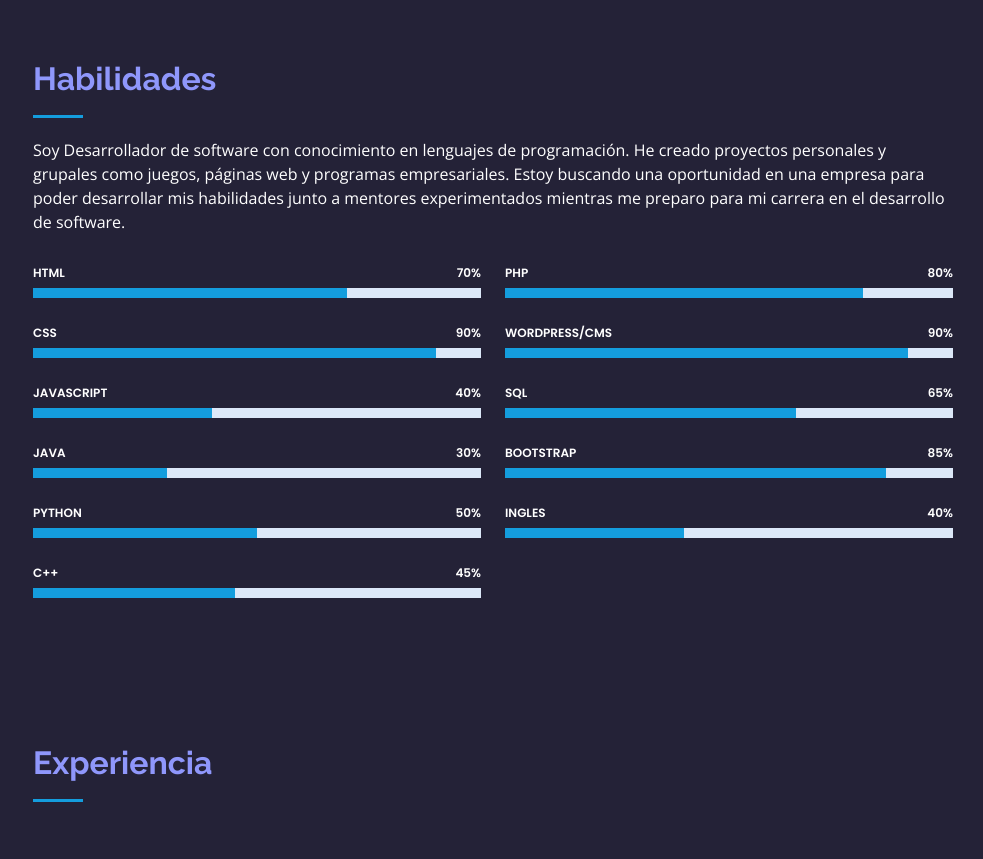
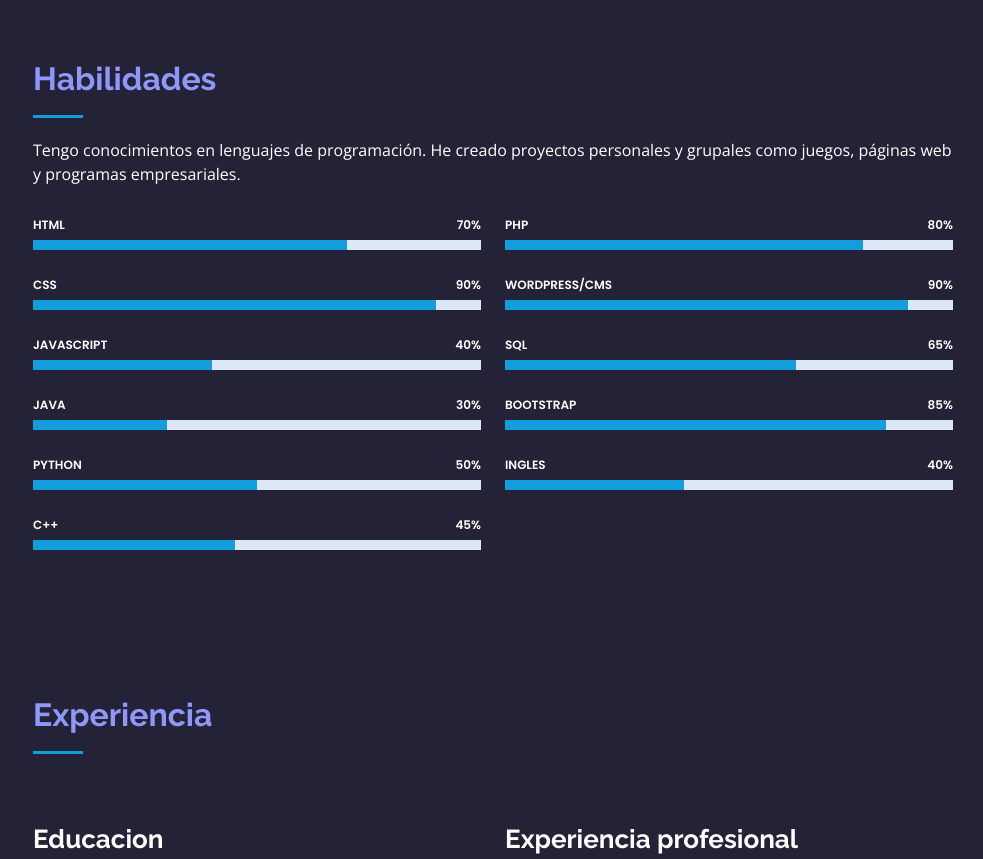
Before and after one commit to JackMG25/Portafolio-web, a plain HTML site: page index.html in a window 1280 px wide. Shown: the part 1360-2219 px from the top of the page, without its empty margins (297-1280 px from the left). Drawn offline with nearby package versions, Linux system fonts and the light colour scheme.

Commit message:
Update index.html
0.2

```diff
--- a/index.html
+++ b/index.html
@@ -188,11 +188,9 @@
         <div class="section-title">
           <h2>Habilidades</h2>
           <p>
-            Soy Desarrollador de software con conocimiento en lenguajes de programación. He creado proyectos personales
+            Tengo conocimientos en lenguajes de programación. He creado proyectos personales
             y grupales como juegos, páginas web y
             programas empresariales.
-            Estoy buscando una oportunidad en una empresa para poder desarrollar mis habilidades junto a mentores
-            experimentados mientras me preparo para mi carrera en el desarrollo de software.
           </p>
         </div>
 
@@ -779,8 +777,7 @@
               <div class="email">
                 <i class="bi bi-envelope"></i>
                 <h4>Correo:</h4>
-                <p>matosmogollonjack@gmail.com <br>
-                jackmtmg@gmail.com
+                <p>matosmogollonjack@gmail.com
                 </p>
               </div>
 
```
